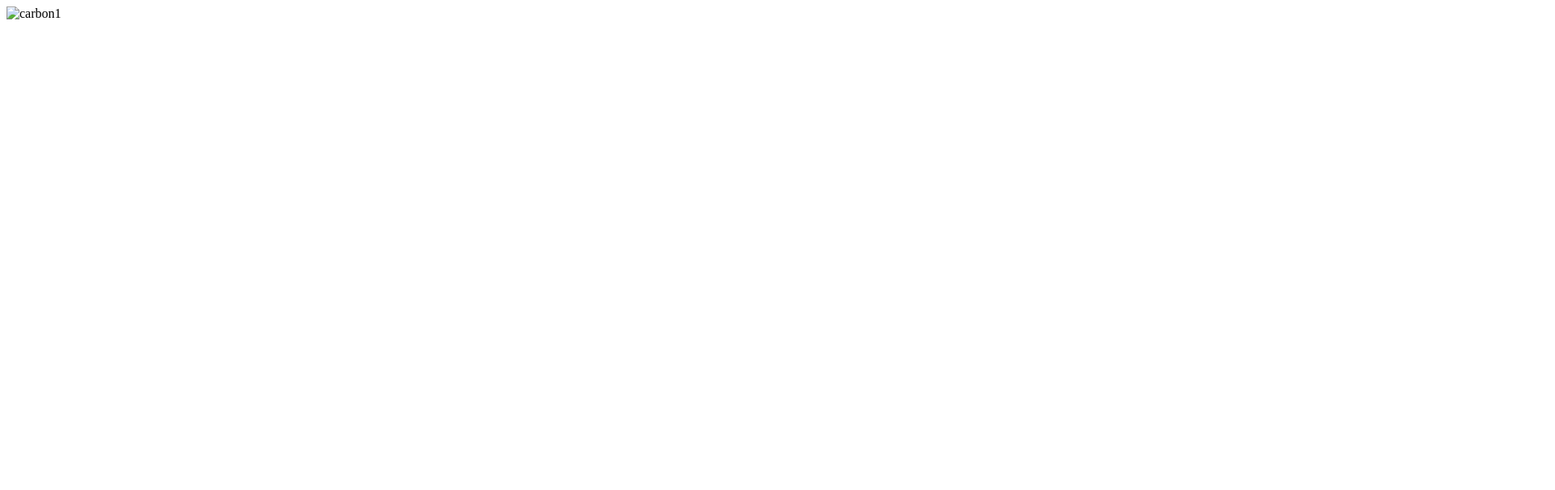
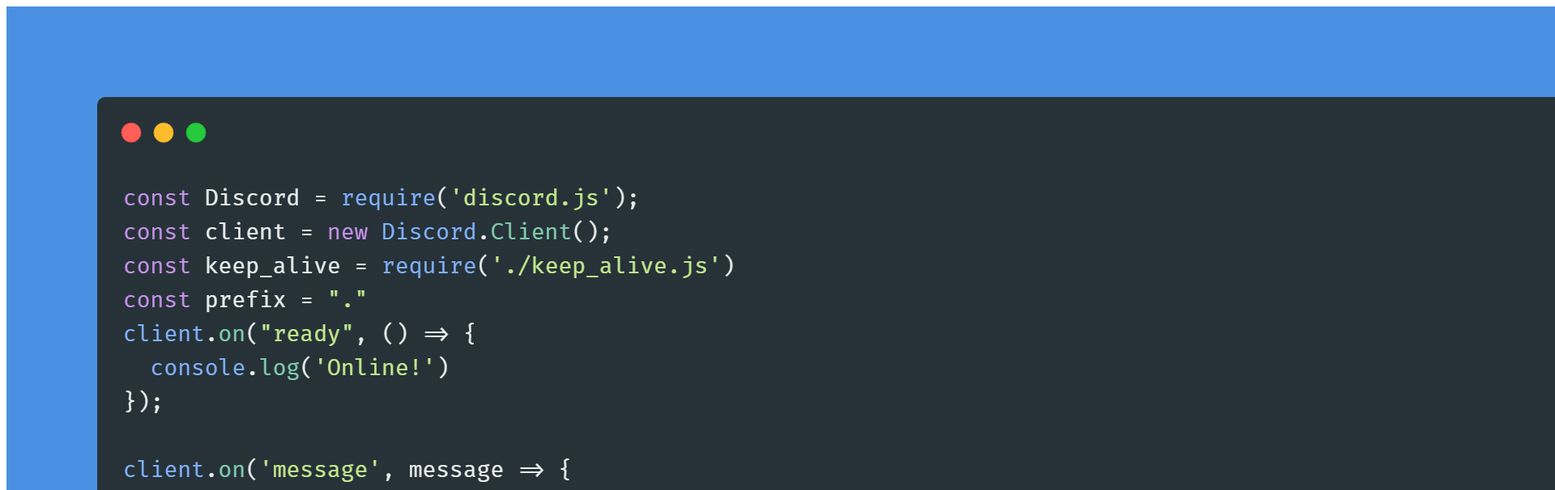
Before and after one commit to lasse-lenting/discord.js, a plain HTML site: page index.html in a window 1280 px wide. Shown: the top 606 px of the page at 81% size, 1920 px wide, since content can reach past the window. Drawn offline with Linux system fonts and the light colour scheme.

Commit message:
Update index.html

```diff
--- a/index.html
+++ b/index.html
@@ -4,5 +4,5 @@
 <title>Page Title</title>
 </head>
 <body>
-  <img src="carbon.jpg" alt="carbon1">
+  <img src="carbon.png" alt="carbon1">
 </body>
```
